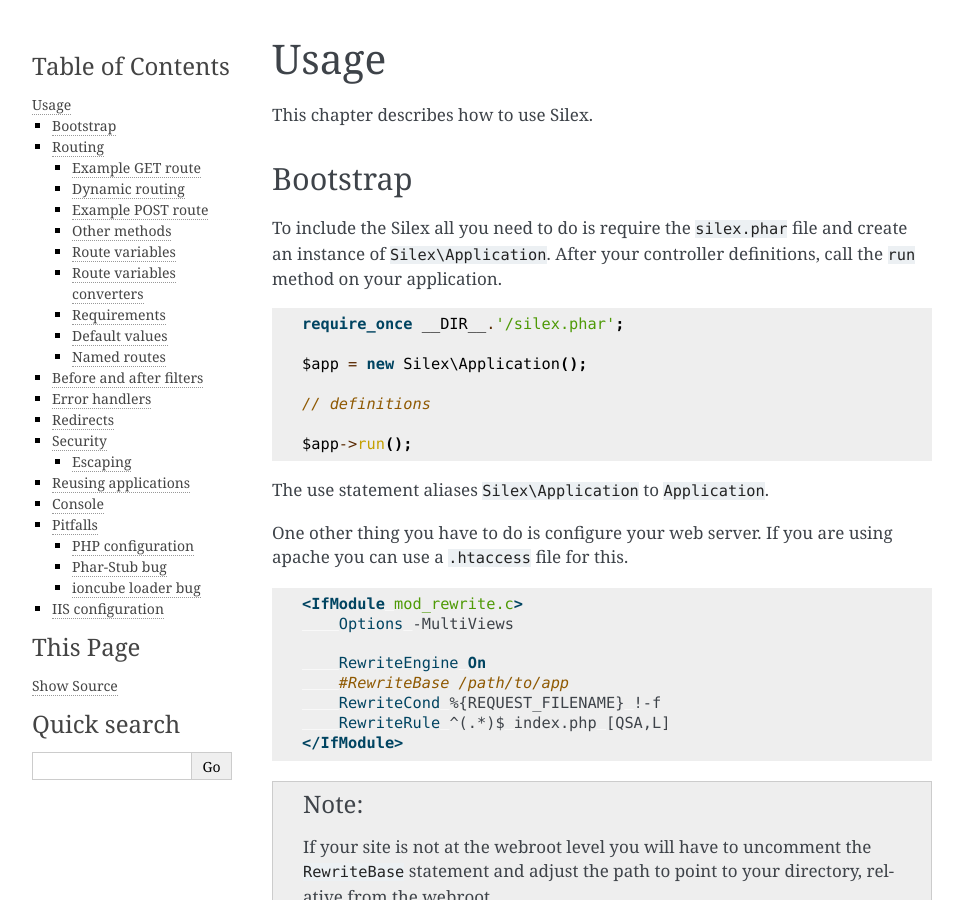
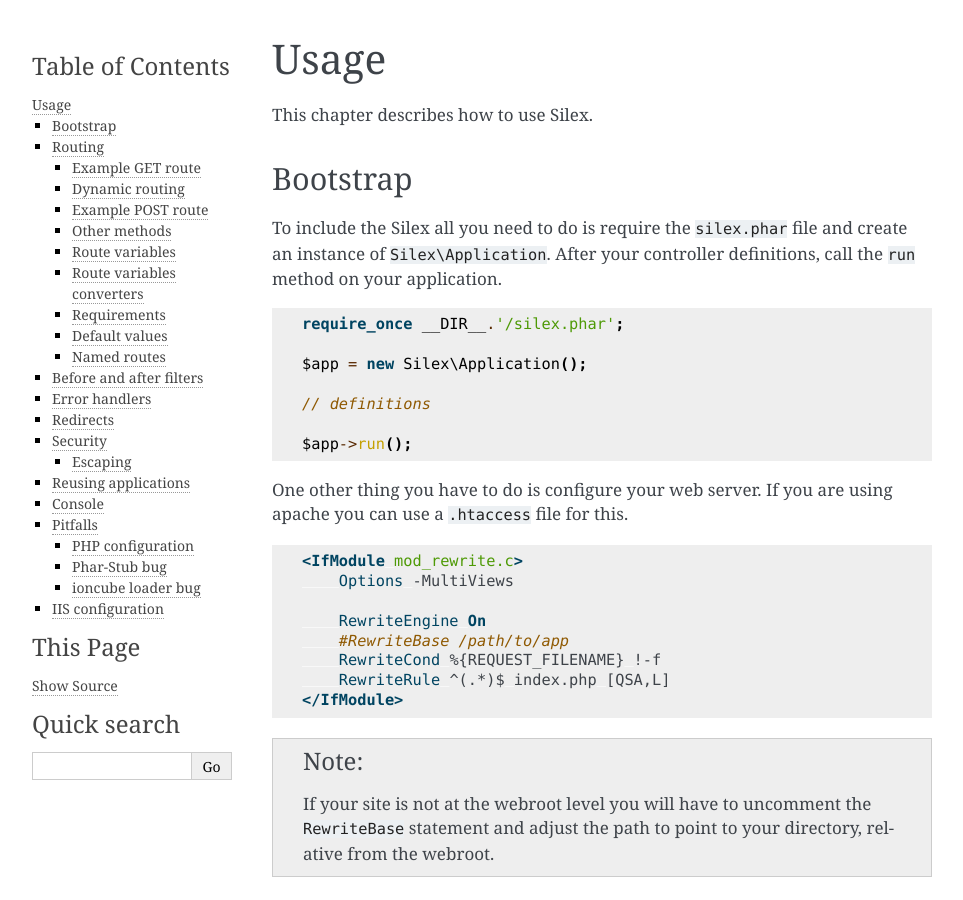
Before and after one commit to silexphp/Silex, a Sphinx documentation site: the page built from doc/usage.rst, in a window 1280 px wide and 900 px high. Shown: the whole window, without its empty margins (148-1111 px from the left). Built offline with Sphinx 7.4.7, drawn with Linux system fonts in a browser that asks for light colours.

Commit message:
[docs] removed obsolete sentence (see 5a0860)

```diff
--- a/doc/usage.rst
+++ b/doc/usage.rst
@@ -19,8 +19,6 @@
     // definitions
 
     $app->run();
-
-The use statement aliases ``Silex\Application`` to ``Application``.
 
 One other thing you have to do is configure your web server. If you
 are using apache you can use a ``.htaccess`` file for this.
```
